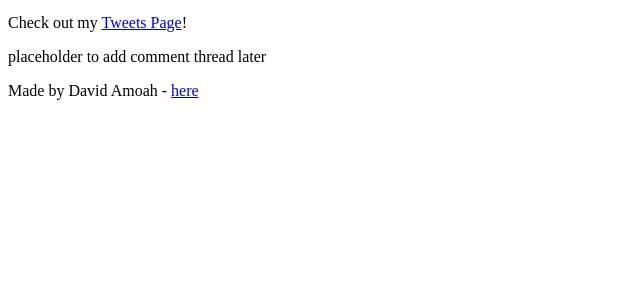
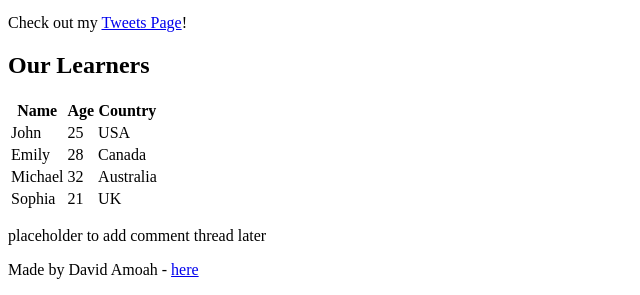
Before and after one commit to Ofosusu/My_First_Portfolio, a plain HTML site: page html_basic/index.html in a window 1280 px wide. Shown: the part 505-800 px from the top of the page, without its empty margins (0-640 px from the left). Drawn offline with Linux system fonts and the light colour scheme.

Commit message:
Add table of learners to index.html for creativity

```diff
--- a/html_basic/index.html
+++ b/html_basic/index.html
@@ -5,8 +5,6 @@
     <title>My First Webpage</title>
 </head>
 <body>
-
-
 
 <header>
     <ul>
@@ -35,6 +33,41 @@
 
         <!-- Link to tweets page -->
         <p>Check out my <a href="tweets.html">Tweets Page</a>!</p>
+
+        <!-- Table of learners -->
+        <h2>Our Learners</h2>
+        <table>
+            <thead>
+                <tr>
+                    <th>Name</th>
+                    <th>Age</th>
+                    <th>Country</th>
+                </tr>
+            </thead>
+            <tbody>
+                <tr>
+                    <td>John</td>
+                    <td>25</td>
+                    <td>USA</td>
+                </tr>
+                <tr>
+                    <td>Emily</td>
+                    <td>28</td>
+                    <td>Canada</td>
+                </tr>
+                <tr>
+                    <td>Michael</td>
+                    <td>32</td>
+                    <td>Australia</td>
+                </tr>
+                <tr>
+                    <td>Sophia</td>
+                    <td>21</td>
+                    <td>UK</td>
+                </tr>
+            </tbody>
+        </table>
+
     </article>
 
     <aside>
@@ -46,8 +79,5 @@
     <p>Made by David Amoah - <a href="https://www.alxafrica.com" target="_blank">here</a></p>
 </footer>
 
-
-
-
 </body>
 </html>
```
